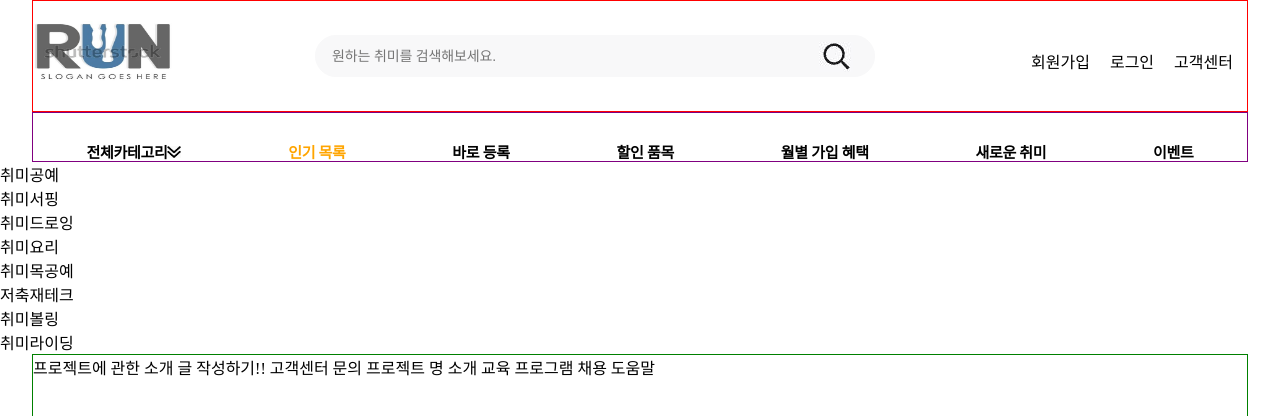
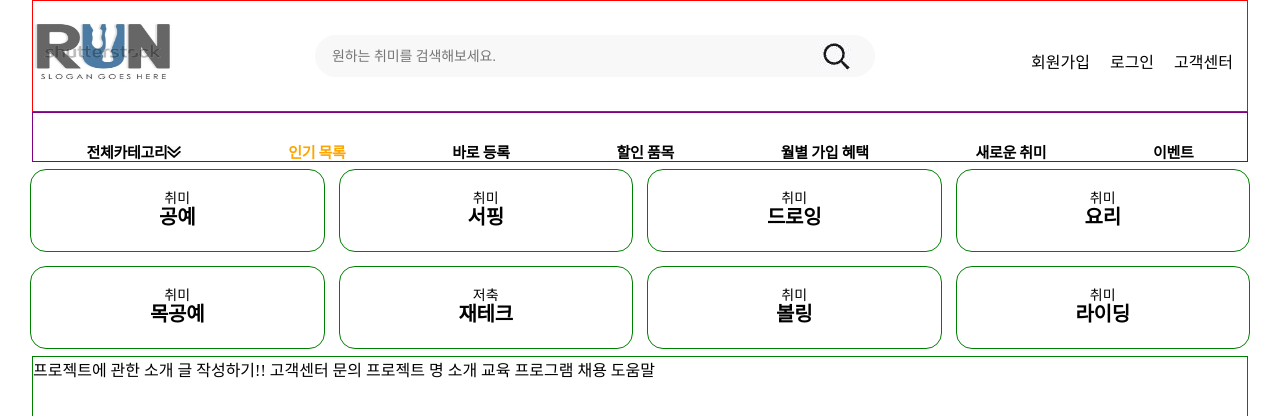
Before and after one commit to kyoungholee/Hobby-Sharing-Web, a React (Create React App) app: page / in a window 1280 px wide. Shown: the top 416 px of the page. Built offline with nearby package versions, Linux system fonts and the light colour scheme.

Commit message:
인기 카테고리 Map 함수로 완성 !!

```diff
--- /dev/null
+++ b/src/Pages/ItemList.css
@@ -0,0 +1,29 @@
+* {
+  margin: 0;
+  padding: 0;
+}
+.list ul {
+  font-size: 14px;
+  list-style: none;
+  display: grid;
+  grid-template-columns: repeat(4, 1fr);
+  margin: 0 23px;
+  border-radius: 14px;
+}
+.list ul li {
+  margin: 0.5em;
+  text-align: center;
+  border: 1px solid green;
+  border-radius: 16px;
+  padding: 17px 0 24px;
+}
+.list ul li .Name {
+  display: inline-block;
+  display: grid;
+  text-align: center;
+  font-size: 20px;
+  font-weight: bold;
+  color: black;
+  line-height: 20px;
+  letter-spacing: -0.15px;
+}
--- a/src/Pages/ItemList.js
+++ b/src/Pages/ItemList.js
@@ -1,19 +1,25 @@
 import React from 'react'
 import dummy from '../DB/Item.json';
+import './ItemList.css';
 
 function ItemList() {
-    console.log(dummy)
+
     return (
-        <div>
+        <>
+        <div className = "list">
             <ul>
                 {dummy.hobbys.map(item => (
-                    <li>
+                    <li key = {item.id}>
                         {item.id}
+                    <a className = "Name">
                         {item.name}
+                    </a>
                     </li>
+
                 ))}
             </ul>
         </div>
+        </>
     )
 }
 
```
